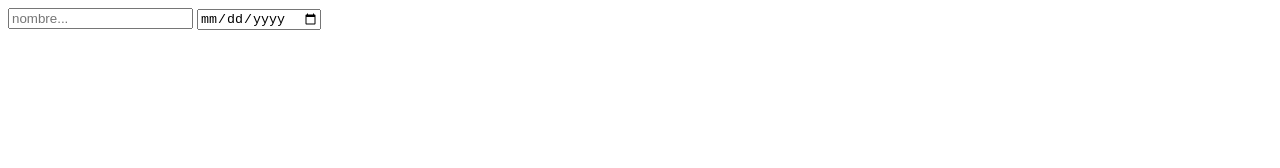
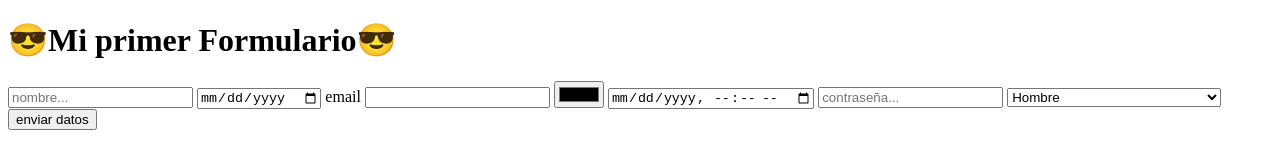
Before and after one commit to SergiMasip/Formulario, a plain HTML site: page index.html in a window 1280 px wide. Drawn offline with Linux system fonts and the light colour scheme.

Commit message:
aaaa me corroooo

```diff
--- a/index.html
+++ b/index.html
@@ -7,11 +7,27 @@
     <meta name="viewport" content="width=device-width, initial-scale=1.0">
     <title>Formularios</title>
 </head>
+<h1>😎Mi primer Formulario😎</h1>
 
 <body>
     <form action="">
         <input type="text" placeholder="nombre...">
         <input type="date">
+        <label for="">email</label>
+        <input type="email">
+        <input type="color">
+        <input type="datetime-local">
+        <input type="password" placeholder="contraseña...">
+        <select name="" id="">
+            <option value="" >Hombre</option>
+            <option value="" >Mujer</option>
+            <option value="" >No binarie</option>
+            <option value="" >Compañere</option>
+            <option value="" >Helicoptero apache de Combate</option>
+            <option value="" >Tanque T-34</option>
+            <option value="" >Paquito</option>
+        </select>
+        <input type="submit" value="enviar datos">
 
     </form>
 </body>
```
